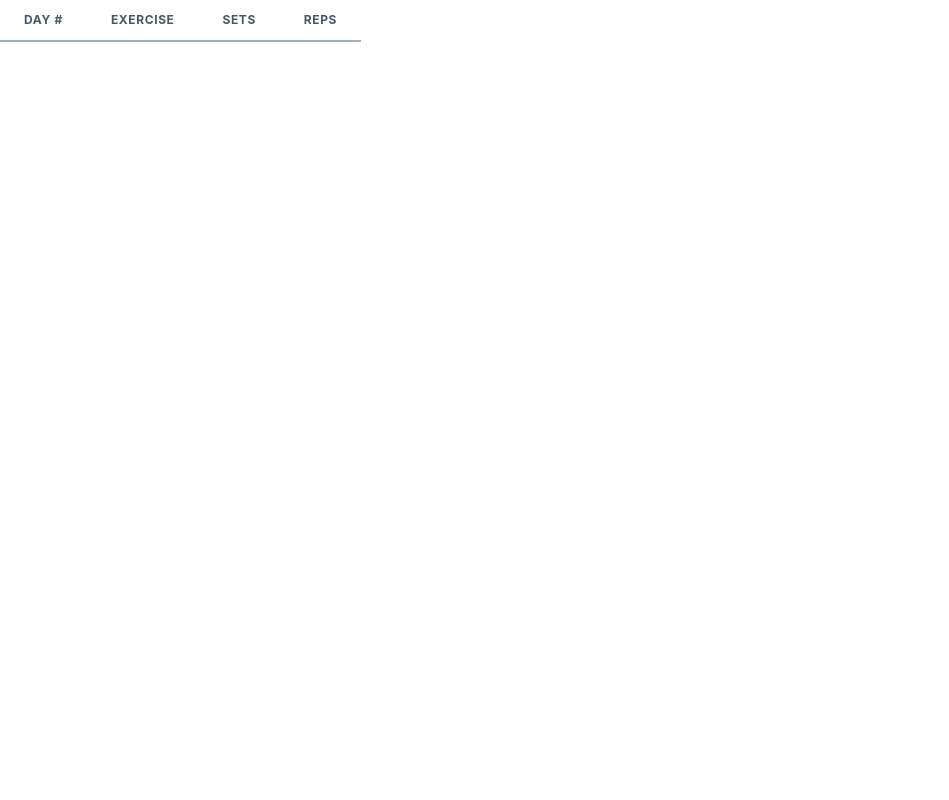
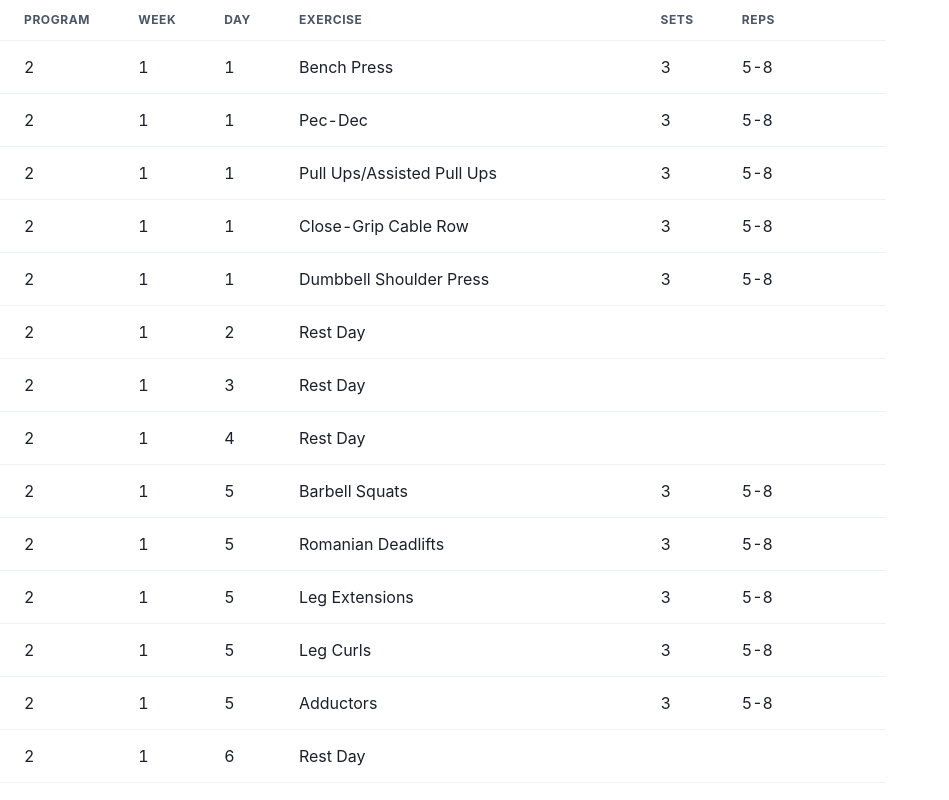
Before and after one commit to Oasis-NEU/f24-group28, a React (Vite) app: page /workout in a window 1280 px wide. Shown: the top 800 px of the page, without its empty margins (0-949 px from the left). Built offline with nearby package versions, Linux system fonts and the light colour scheme; a web font is replaced by a local one.

Commit message:
Fixed tableData

```diff
--- a/src/components/table.jsx
+++ b/src/components/table.jsx
@@ -12,60 +12,70 @@ import {
 function WorkoutTable({ dayData }) {
   console.log('Initial dayData:', dayData); // Log the entire structure
 
-  const entries = Object.entries(dayData); // Get entries from the dictionary
-  console.log('Entries:', entries); // Log entries
+  const tableData = [];
 
-  const tableData = entries.flatMap(([day, dayExercises]) => {
-    console.log('Processing day:', day, 'Data:', dayExercises); // Log each day's data
+  // Iterate over programs
+  Object.entries(dayData).forEach(([programNumber, weeks]) => {
+    console.log('Processing Program:', programNumber);
+    // Iterate over weeks
+    Object.entries(weeks).forEach(([weekNumber, days]) => {
+      console.log('Processing Week:', weekNumber);
+      // Iterate over days
+      Object.entries(days).forEach(([dayNumber, dayExercises]) => {
+        console.log('Processing Day:', dayNumber, 'Data:', dayExercises);
 
-    // Check if the dayExercises is an array
         if (Array.isArray(dayExercises)) {
-      // Check if the day contains a rest day
           if (dayExercises.includes('rest')) {
-        console.log(`Adding Rest Day entry for ${day}`);
-        return [{
-          day,
+            // Rest day
+            tableData.push({
+              program: programNumber,
+              week: weekNumber,
+              day: dayNumber,
               exercise: 'Rest Day',
               sets: '',
               reps: '',
-          isFirstInDay: true,
-          isLastInDay: true,
-        }];
+            });
           } else {
-        // If dayExercises is a workout array
-        return dayExercises.map((exerciseData, idx) => {
-          console.log('Exercise Data:', exerciseData); // Log exercise data
+            // Exercises
+            dayExercises.forEach((exerciseData) => {
               if (Array.isArray(exerciseData) && exerciseData.length === 3) {
                 const [exercise, sets, reps] = exerciseData;
-            console.log(`Adding exercise: ${exercise}, Sets: ${sets}, Reps: ${reps}`);
-            return {
-              day,
+                tableData.push({
+                  program: programNumber,
+                  week: weekNumber,
+                  day: dayNumber,
                   exercise,
                   sets,
                   reps,
-              isFirstInDay: idx === 0,
-              isLastInDay: idx === dayExercises.length - 1,
-            };
+                });
               } else {
-            console.warn(`Unexpected exercise data format for ${day}:`, exerciseData);
-            return null; // Return null if the data format is unexpected
+                console.warn(
+                  `Unexpected exercise data format for Program ${programNumber}, Week ${weekNumber}, Day ${dayNumber}:`,
+                  exerciseData
+                );
               }
-        }).filter(Boolean); // Filter out null values
+            });
           }
         } else {
-      console.warn(`Unexpected format for dayExercises on ${day}:`, dayExercises);
-      return []; // Return empty if the structure is not as expected
+          console.warn(
+            `Unexpected format for dayExercises on Program ${programNumber}, Week ${weekNumber}, Day ${dayNumber}:`,
+            dayExercises
+          );
         }
       });
+    });
+  });
 
-  console.log('Final tableData:', tableData); // Log the final flattened table data
+  console.log('Final tableData:', tableData);
 
   return (
     <Box>
-      <Table variant="simple">
+      <Table>
         <Thead>
-          <Tr borderBottom="2px solid" borderColor="gray.400">
-            <Th>Day #</Th>
+          <Tr>
+            <Th>Program</Th>
+            <Th>Week</Th>
+            <Th>Day</Th>
             <Th>Exercise</Th>
             <Th>Sets</Th>
             <Th>Reps</Th>
@@ -73,12 +83,10 @@ function WorkoutTable({ dayData }) {
         </Thead>
         <Tbody>
           {tableData.map((row, index) => (
-            <Tr
-              key={index}
-              borderBottom={row.isLastInDay ? '2px solid' : '1px solid'}
-              borderColor={row.isLastInDay ? 'gray.200' : 'gray.200'}
-            >
-              <Td>{row.isFirstInDay ? row.day : ''}</Td>
+            <Tr key={index}>
+              <Td>{row.program}</Td>
+              <Td>{row.week}</Td>
+              <Td>{row.day}</Td>
               <Td>{row.exercise}</Td>
               <Td>{row.sets}</Td>
               <Td>{row.reps}</Td>
```
Lines whose indentation alone changed are shown as unchanged.
